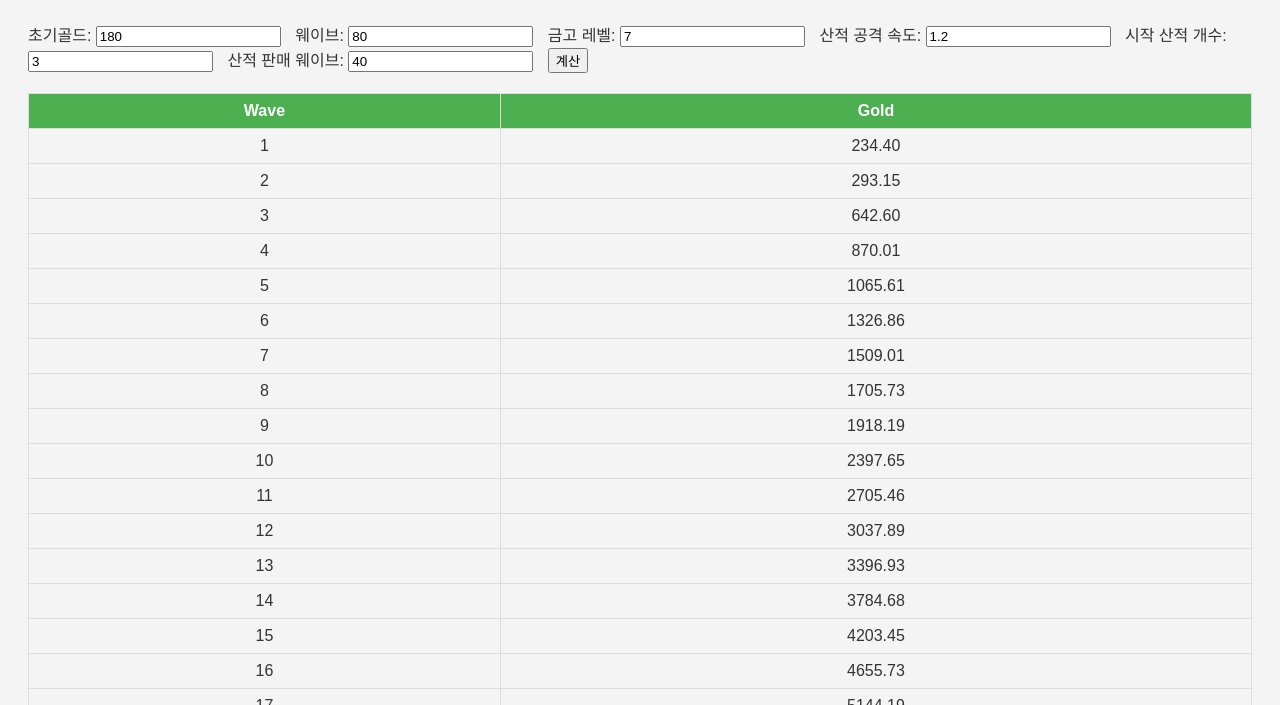
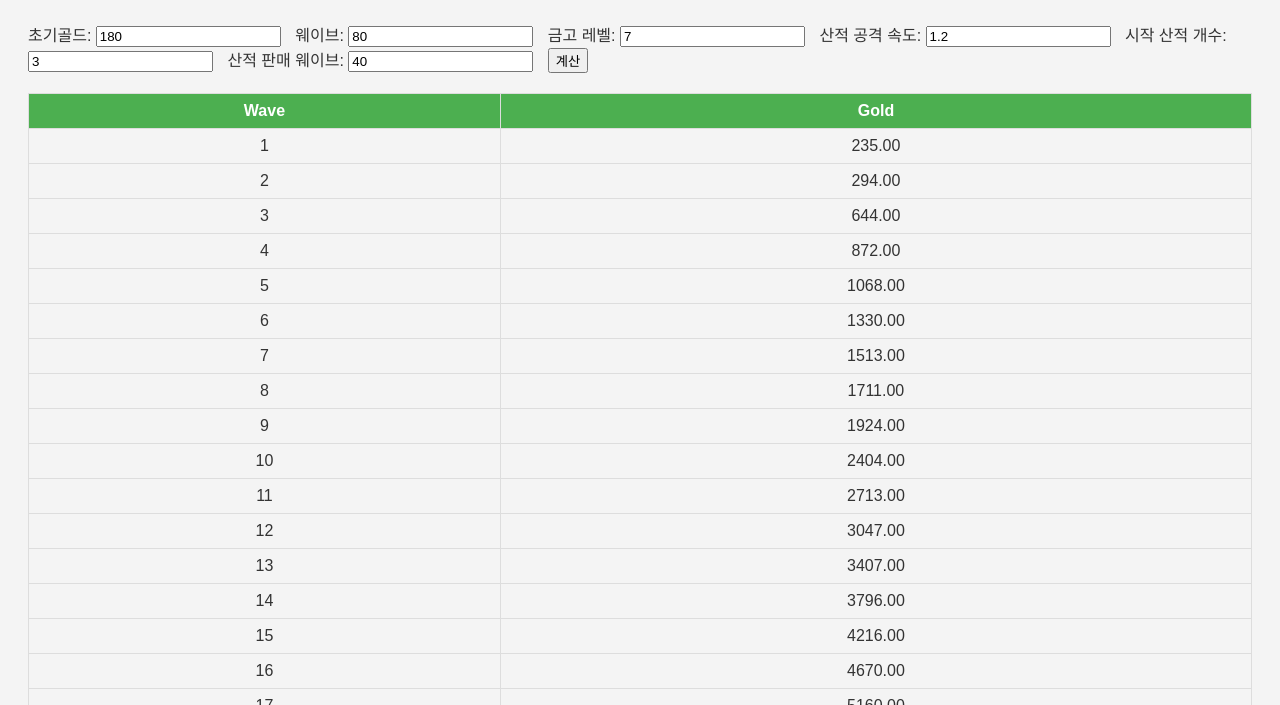
Before and after one commit to luckymuchgame/luckymuchgame.github.io, a plain HTML site: page index.html in a window 1280 px wide. Shown: the part 95-800 px from the top of the page. Drawn offline with Linux system fonts and the light colour scheme.

Commit message:
Update index.html

```diff
--- a/index.html
+++ b/index.html
@@ -160,7 +160,7 @@
             currentGold += cumulativeBonusAmount;
             cumulativeBonusAcquired = true;
           }
-
+          currentGold = Math.ceil(currentGold)
           goldByWave.push(currentGold);
         }
         return goldByWave;
```
